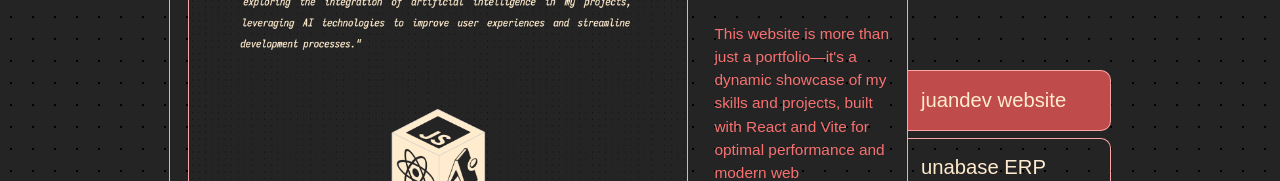
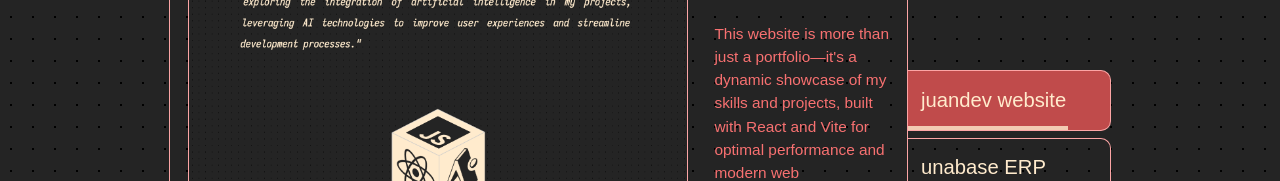
Before and after one commit to JuanPython1/juandev.is-a.dev, a React (Vite) app: page /#/ in a window 1280 px wide. Shown: the part 1292-1473 px from the top of the page. Built offline with nearby package versions, Linux system fonts and the light colour scheme; a web font is replaced by a local one.

Commit message:
feat: :zap: Auto-advance project selector with a progress bar loader
Auto-advance project selector with a progress bar loader

```diff
--- a/src/components/Container_Project_Recent/ContainerProject_Recent.jsx
+++ b/src/components/Container_Project_Recent/ContainerProject_Recent.jsx
@@ -5,11 +5,14 @@ import { MdOutlineArrowOutward } from "react-icons/md";
 import { cn } from "@/lib/utils";
 import ButtonProject from "@components/buttonProject/ButtonProject";
 
+const AUTO_ADVANCE_MS = 8000;
+
 const ContainerProject_Recent = ({ Projects }) => {
     const { t } = useTranslation();
     const [selectedIndex, setSelectedIndex] = useState(0);
     const [theme, setTheme] = useState(document.documentElement.classList.contains("dark") ? "dark" : "light");
     const [fade, setFade] = useState(false);
+    const [autoPlay, setAutoPlay] = useState(true);
 
     const activeProject = Projects[selectedIndex];
     const imageSrc = theme === "dark" ? activeProject.imgLight : activeProject.img;
@@ -28,7 +31,22 @@ const ContainerProject_Recent = ({ Projects }) => {
         return () => observer.disconnect();
     }, []);
 
+    useEffect(() => {
+        if (!autoPlay || Projects.length <= 1) return;
+
+        const timer = setTimeout(() => {
+            setFade(true);
+            setTimeout(() => {
+                setSelectedIndex((prev) => (prev + 1) % Projects.length);
+                setFade(false);
+            }, 150);
+        }, AUTO_ADVANCE_MS);
+
+        return () => clearTimeout(timer);
+    }, [autoPlay, selectedIndex, Projects.length]);
+
     const handleSelect = (index) => {
+        setAutoPlay(false);
         if (index === selectedIndex) return;
         setFade(true);
         setTimeout(() => {
@@ -89,13 +107,20 @@ const ContainerProject_Recent = ({ Projects }) => {
                             onClick={() => handleSelect(index)}
                             aria-current={index === selectedIndex}
                             className={cn(
-                                "flex items-center justify-center sm:justify-start px-[0.625em] py-[0.375em] w-[7em] sm:w-[10em] min-h-[2em] sm:min-h-[3em] text-center sm:text-start break-words rounded-[0.375em] sm:rounded-l-none sm:rounded-r-[0.5em] border-[0.0625em] sm:border-l-0 border-red-300 dark:border-red-200 font_juan_title_projects leading-snug transition-colors duration-300",
+                                "relative overflow-hidden flex items-center justify-center sm:justify-start px-[0.625em] py-[0.375em] w-[7em] sm:w-[10em] min-h-[2em] sm:min-h-[3em] text-center sm:text-start break-words rounded-[0.375em] sm:rounded-l-none sm:rounded-r-[0.5em] border-[0.0625em] sm:border-l-0 border-red-300 dark:border-red-200 font_juan_title_projects leading-snug transition-colors duration-300",
                                 index === selectedIndex
                                     ? "bg-brick dark:bg-red-300"
                                     : "bg-transparent hover:bg-red-300/20 dark:hover:bg-red-400/20"
                             )}
                         >
                             <h2>{t(`projects.items.${project.id}.title`)}</h2>
+                            {index === selectedIndex && autoPlay && (
+                                <span
+                                    aria-hidden="true"
+                                    className="absolute left-0 bottom-0 h-[0.1875em] bg-cream/80 dark:bg-white/80 animate-project-selector-progress"
+                                    style={{ animationDuration: `${AUTO_ADVANCE_MS}ms` }}
+                                />
+                            )}
                         </button>
                     ))}
                 </div>
--- a/src/index.css
+++ b/src/index.css
@@ -167,3 +167,18 @@ body {
 
 
 /** contenedor de proyectos **/
+
+@keyframes projectSelectorProgress {
+  from {
+    width: 0%;
+  }
+  to {
+    width: 100%;
+  }
+}
+
+.animate-project-selector-progress {
+  animation-name: projectSelectorProgress;
+  animation-timing-function: linear;
+  animation-fill-mode: forwards;
+}
```
